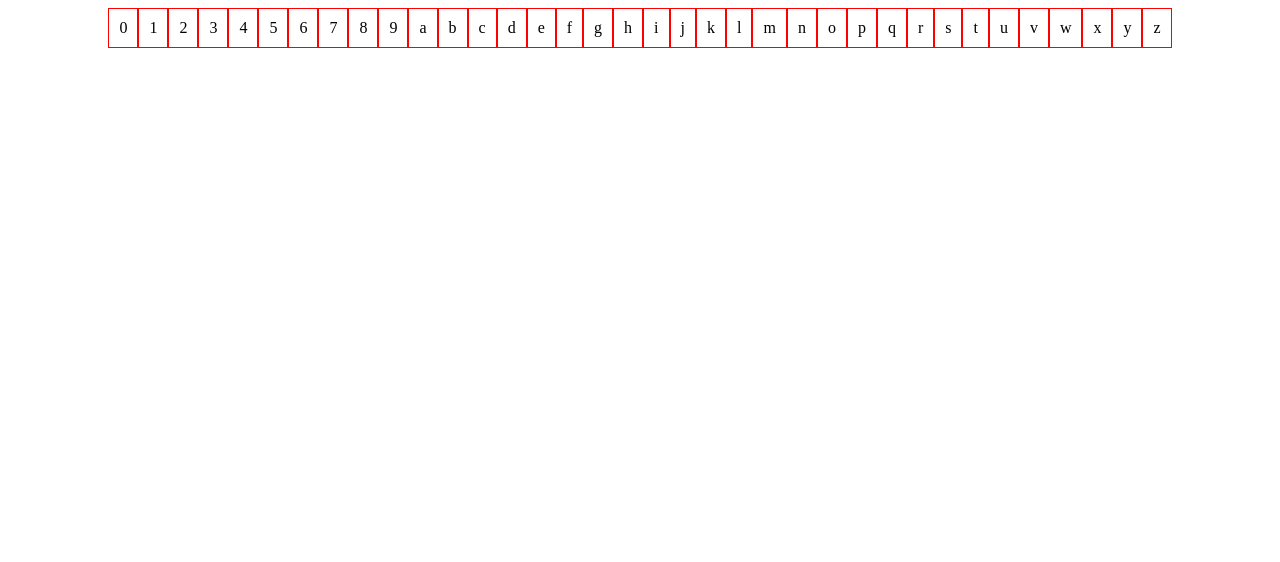
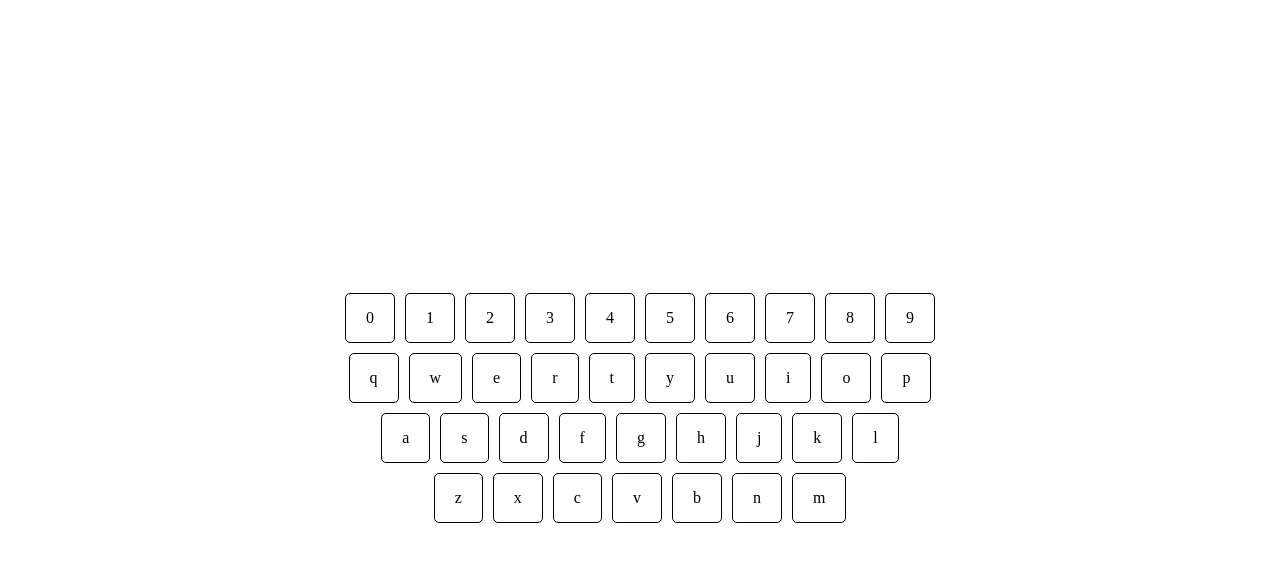
Before and after one commit to MikaelSkoglund/keyboard-minefield, a Next.js app: page / in a window 1280 px wide. Shown: the top 562 px of the page. Built offline with nearby package versions, Linux system fonts and the light colour scheme.

Commit message:
fixed keyCodes.js, updated keyboard.js to map out keyboardRow components

```diff
--- a/components/Keyboard.js
+++ b/components/Keyboard.js
@@ -1,34 +1,35 @@
 import keys from './keyCodes';
 import Key from './Key';
+import KeyboardRow from './KeyboardRow';
 
 const Keyboard = () => {
     let pressedKey = null;
 
     const onKeyDown = e => {
-        pressedKey = e.key.toString();
-        console.log(pressedKey);
+        presskey();
     };
 
     return (
-        <div className="keyboard" onKeyDown={onKeyDown} tabIndex="0">
-            <div className="keyboardRow">
-                {keys.map((obj, i) => {
-                    return pressedKey && pressedKey === obj.key ? (
-                        <Key isActive={true}>{obj.key}</Key>
-                    ) : (
-                        <Key isActive={false}>{obj.key}</Key>
-                    );
-                })}
+          <div className="wrapper">
+            <div className="keyboard">
+              {keys.map((row, i) => <KeyboardRow keyObj={keys[i]}/>)}
             </div>
             <style jsx>{`
+                .wrapper {
+                    height: 100vh;
+                    display: flex;
+                    align-items: center;
+                }
                 .keyboard {
-                    height: 100vh;
-                }
-                .keyboardRow {
                     text-align: center;
+                    display: flex;
+                    flex-direction: column;
+                    justify-content: center;
+                    align-items: center;
+                    width: 100%;
                 }
             `}</style>
-        </div>
+          </div>
     );
 };
 
--- /dev/null
+++ b/components/KeyboardRow.js
@@ -0,0 +1,27 @@
+import keys from './keyCodes';
+
+const KeyboardRow = props => (
+  <div className="keyboardRow">
+    {props.keyObj.map((obj, i) => (
+      <span className="key">
+        {obj.key}
+      </span>
+    ))}
+    <style jsx>{`
+      .keyboardRow {
+        text-align: center;
+        display: flex;
+        justify-content: center;
+        width: 100%;
+      }
+      .key{
+        padding: 15px 20px;
+        border: 1px solid #000;
+        margin: 5px;
+        border-radius: 5px;
+      }
+    `}</style>
+  </div>
+);
+
+export default KeyboardRow;
--- a/components/key.js
+++ b/components/key.js
@@ -1,16 +1,20 @@
 const Key = props => (
-    <div>
+    <div className={props.keyObj.break ? "key-wrapper key-break" : "key-wrapper"}>
         {props.isActive ? (
-            <span className="key active">{props.children}</span>
+            <span className="key active">{props.keyObj.key}</span>
         ) : (
-            <span className="key">{props.children}</span>
+            <span className="key">{props.keyObj.key}</span>
         )}
         <style jsx>{`
-            div {
-                display: inline-block;
+            .key-wrapper {
+                display: flex;
+                flex-direction: column;
+            }
+            .key-break{
+                margin-right: 10px;
             }
             .key {
-                display: inline-block;
+                display: flex;
                 border: 1px solid red;
                 padding: 10px;
                 margin-bottom: 5px;
@@ -19,6 +23,7 @@ const Key = props => (
                 background: yellowgreen;
             }
         `}</style>
+        {console.log(props)}
     </div>
 );
 
--- a/components/keyCodes.js
+++ b/components/keyCodes.js
@@ -19,6 +19,8 @@ const keys = [
     // downarrow: 40,
     // insert: 45,
     // delete: 46,
+
+    [
         { key: '0', code: 48 },
         { key: '1', code: 49 },
         { key: '2', code: 50 },
@@ -28,33 +30,40 @@ const keys = [
         { key: '6', code: 54 },
         { key: '7', code: 55 },
         { key: '8', code: 56 },
-    { key: '9', code: 57 },
+        { key: '9', code: 57 }
+    ],
+    [
+        { key: 'q', code: 81 },
+        { key: 'w', code: 87 },
+        { key: 'e', code: 69 },
+        { key: 'r', code: 82 },
+        { key: 't', code: 84 },
+        { key: 'y', code: 89 },
+        { key: 'u', code: 85 },
+        { key: 'i', code: 73 },
+        { key: 'o', code: 79 },
+        { key: 'p', code: 80 }
+    ],
+    [
         { key: 'a', code: 65 },
-    { key: 'b', code: 66 },
-    { key: 'c', code: 67 },
+        { key: 's', code: 83 },
         { key: 'd', code: 68 },
-    { key: 'e', code: 69 },
         { key: 'f', code: 70 },
         { key: 'g', code: 71 },
         { key: 'h', code: 72 },
-    { key: 'i', code: 73 },
         { key: 'j', code: 74 },
         { key: 'k', code: 75 },
-    { key: 'l', code: 76 },
-    { key: 'm', code: 77 },
+        { key: 'l', code: 76 }
+    ],
+    [
+        { key: 'z', code: 90 },
+        { key: 'x', code: 88 },
+        { key: 'c', code: 67 },
+        { key: 'v', code: 86 },
+        { key: 'b', code: 66 },
         { key: 'n', code: 78 },
-    { key: 'o', code: 79 },
-    { key: 'p', code: 80 },
-    { key: 'q', code: 81 },
-    { key: 'r', code: 82 },
-    { key: 's', code: 83 },
-    { key: 't', code: 84 },
-    { key: 'u', code: 85 },
-    { key: 'v', code: 86 },
-    { key: 'w', code: 87 },
-    { key: 'x', code: 88 },
-    { key: 'y', code: 89 },
-    { key: 'z', code: 90 }
+        { key: 'm', code: 77 }
+    ]
 ];
 //,
 // leftwindowkey: 91,
```
Lines whose indentation alone changed are shown as unchanged.
